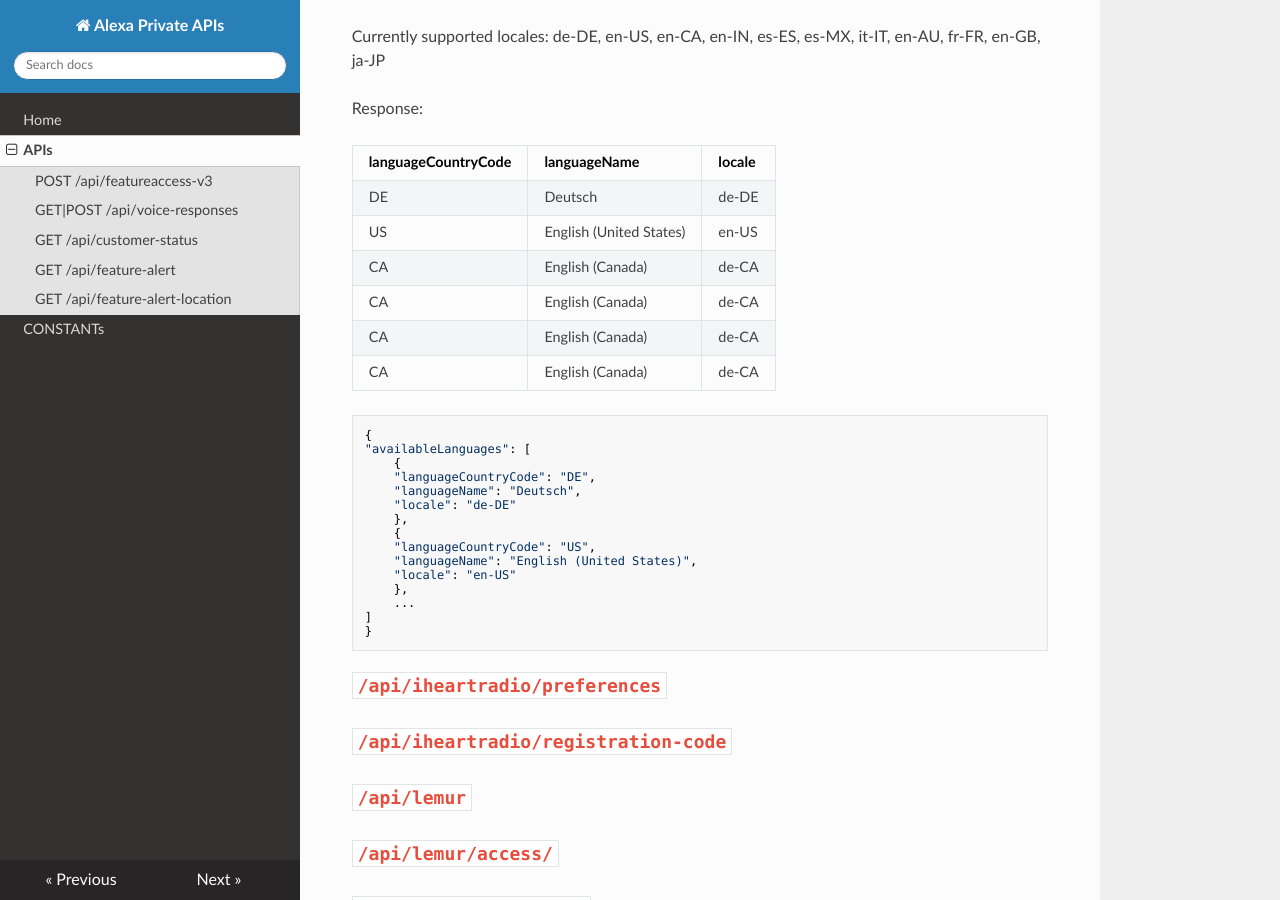
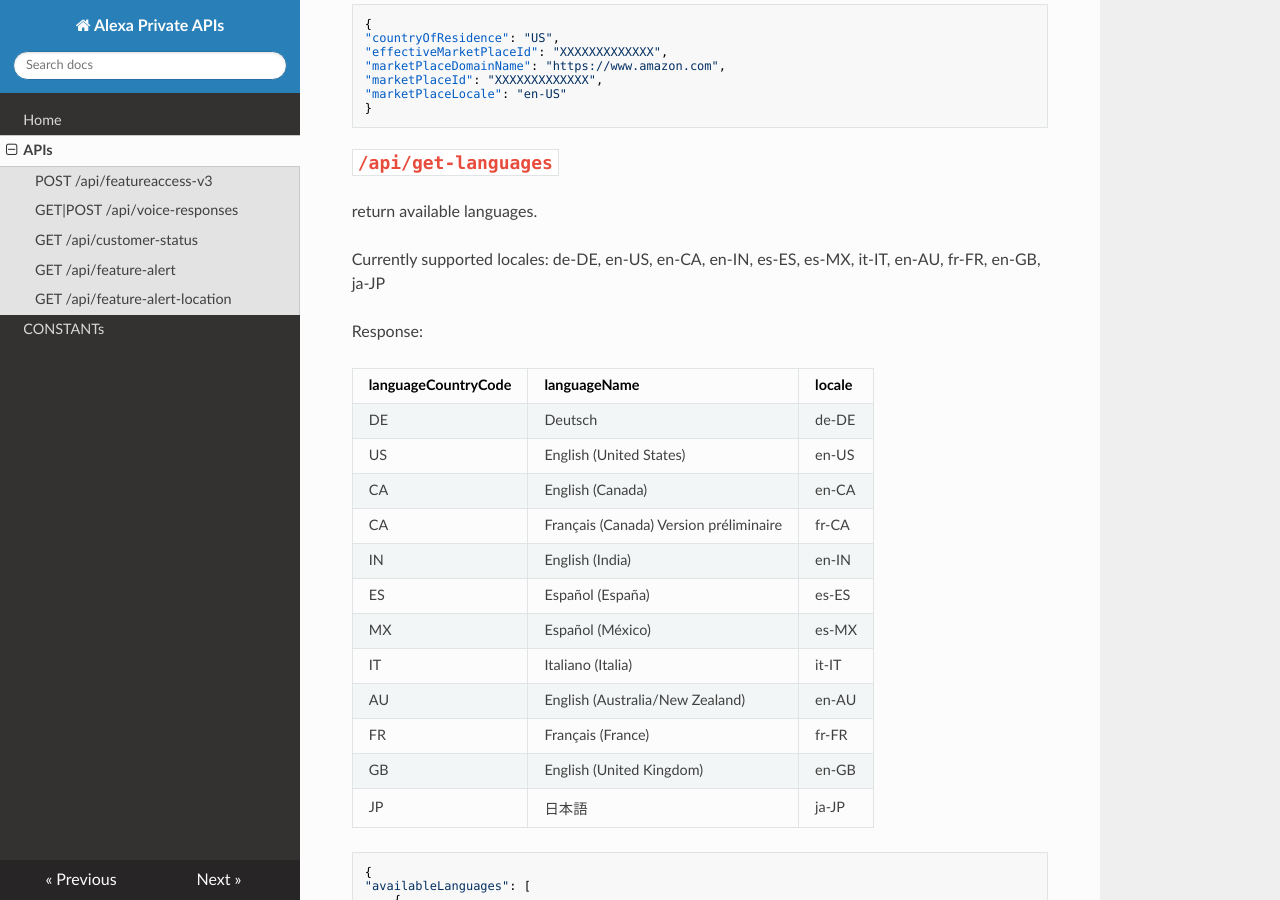
Before and after one commit to yimoucao/alexa-app-apis, an MkDocs documentation site: the page built from docs/apis.md, in a window 1280 px wide and 900 px high, scrolled down 18398 px. Built offline with MkDocs 1.6.1, drawn with Linux system fonts in a browser that asks for light colours; nearby versions of some CDN libraries; some of the changed text lies outside the part shown.

Commit message:
small updates

```diff
--- a/docs/apis.md
+++ b/docs/apis.md
@@ -610,8 +610,35 @@
 
 PUT Response: same as new reminder's response
 
+# Contacts
 
-## Communications
+## `GET` `/api/get-available-countries-for-connect`
+
+Response:
+
+| countryCode | dialingCode |
+| ----------- | ----------- |
+| DE          | +49         |
+| GI          | +350        |
+| AT          | +43         |
+| GB          | +44         |
+| IE          | +353        |
+| US          | +1          |
+
+    {
+    "availableCountries": [
+        {
+        "countryCode": "DE",
+        "dialingCode": "+49"
+        },
+        ...
+    ]
+    }
+
+
+
+
+# Communications
 
 ## `/api/communications/providers`
 
@@ -992,29 +1023,6 @@
 
 ## `/api/external-auth/link-url`
 
-## `/api/get-available-countries-for-connect`
-
-Response:
-
-| countryCode | dialingCode |
-| ----------- | ----------- |
-| DE          | +49         |
-| GI          | +350        |
-| AT          | +43         |
-| GB          | +44         |
-| IE          | +353        |
-| US          | +1          |
-
-    {
-    "availableCountries": [
-        {
-        "countryCode": "DE",
-        "dialingCode": "+49"
-        },
-        ...
-    ]
-    }
-
 ## `/api/get-customer-pfm`
 
 Get customer's **p**ersonal **f**inantial **m**arket (?)
@@ -1043,10 +1051,16 @@
 | ------------------- | ----------------------- | ------ |
 | DE                  | Deutsch                 | de-DE  |
 | US                  | English (United States) | en-US  |
-| CA                  | English (Canada)        | de-CA  |
-| CA                  | English (Canada)        | de-CA  |
-| CA                  | English (Canada)        | de-CA  |
-| CA                  | English (Canada)        | de-CA  |
+| CA                  | English (Canada)        | en-CA  |
+| CA                  | Français (Canada) Version préliminaire | fr-CA |
+| IN                  | English (India)         | en-IN  |
+| ES                  | Español (España)        | es-ES  |
+| MX                  | Español (México)        | es-MX  |
+| IT                  | Italiano (Italia) | it-IT |
+| AU                  | English (Australia/New Zealand) | en-AU |
+| FR                  | Français (France) | fr-FR |
+| GB                  | English (United Kingdom) | en-GB |
+| JP                  | 日本語 | ja-JP |
 
     {
     "availableLanguages": [
```
Also changed, not shown: other parts of docs/apis.md (+4 -0 lines), docs/constants.md (+1 -1 lines).
